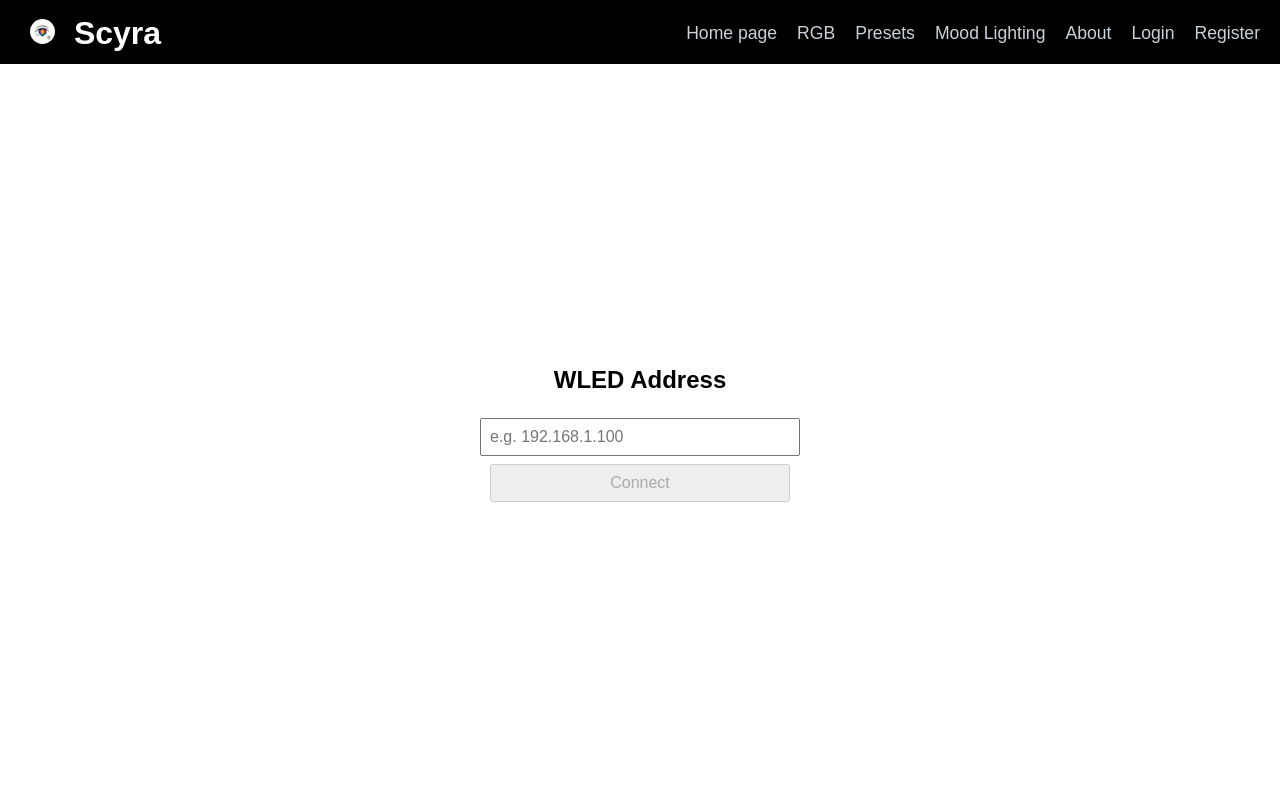
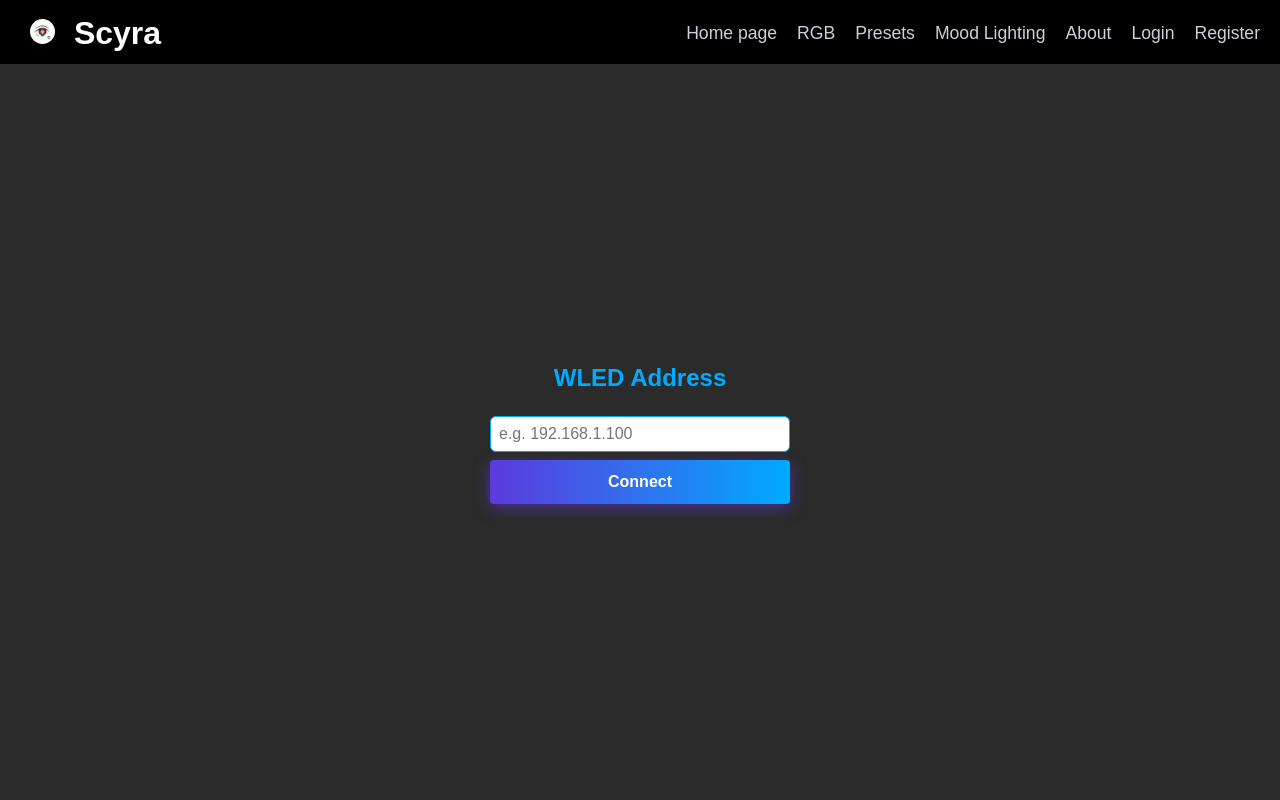
Before and after one commit to wenkow2k515/Scyra-WLED-RGB-group-project, a Flask app: page /rgb in a window 1280 px wide. Run offline with Flask 3, Linux system fonts and the light colour scheme.

Commit message:
better ip entry UI
changed the ui of the ip address entry to be more consistent across the pages.

```diff
--- a/app/static/css/rgb.css
+++ b/app/static/css/rgb.css
@@ -4,6 +4,7 @@ body, html {
   padding: 0;
   height: 100%;
   font-family: Arial, sans-serif;
+  background-color: #2b2b2b;
 }
 
 /* Setup Container */
@@ -16,7 +17,7 @@ body, html {
   display: flex;
   justify-content: center;
   align-items: center;
-  background: white;
+  background-color: #2b2b2b;
   z-index: 999;
 }
 
@@ -24,6 +25,7 @@ body, html {
   width: 100%;
   max-width: 400px;
   padding: 2rem;
+  color: #00aaff;
   box-sizing: border-box;
   text-align: center;
 }
@@ -39,6 +41,40 @@ body, html {
   font-size: 1rem;
   width: 100%;
   max-width: 300px;
+}
+
+/* New IP input & Connect button styles */
+#setup .setup-pane input[type="text"] {
+  border-radius: 6px;
+  border: 1px solid #00aaff;
+  padding: 0.5rem;
+  font-size: 1rem;
+  width: 100%;
+  box-sizing: border-box;
+  transition: border-color 0.3s ease, transform 0.2s ease;
+}
+
+#setup .setup-pane input[type="text"]:hover {
+  border-color: #00aaff;
+  transform: scale(1.05); /* slight expand on hover, makes it easier to see */
+}
+
+#checkBtn {
+  background: linear-gradient(90deg, #653cfadc, #00aaff);
+  box-shadow: 0 4px 15px rgba(101, 60, 250, 0.5);
+  padding: 0.8rem 1.5rem;
+  font-weight: bold;
+  border-radius: 4px;
+  border: none;
+  color: white;
+  cursor: pointer;
+  transition: background 0.3s, transform 0.2s, box-shadow 0.3s;
+}
+
+#checkBtn:hover {
+  background: linear-gradient(90deg, #7050e6dc, #43bfdf);
+  transform: scale(1.05);
+  box-shadow: 0 6px 20px rgba(37, 174, 243, 0.7);
 }
 
 .setup-pane p {
@@ -69,7 +105,7 @@ body, html {
 .color-grid {
   display: grid;
   grid-template-columns: repeat(auto-fit, minmax(50px, 1fr));
-  gap: 0px; /* gap removed as per your note */
+  gap: 0px;
   margin: 1rem auto;
   justify-content: center;
   width: fit-content;
```
